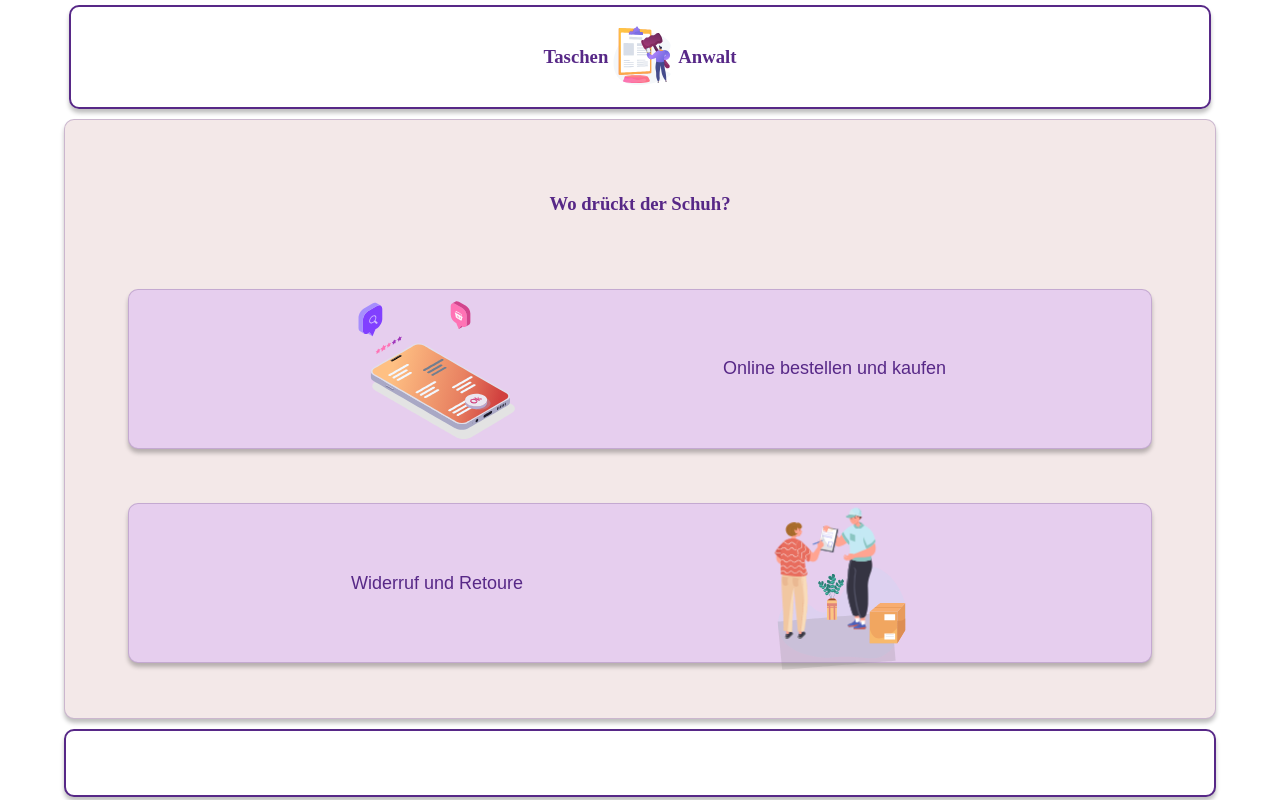
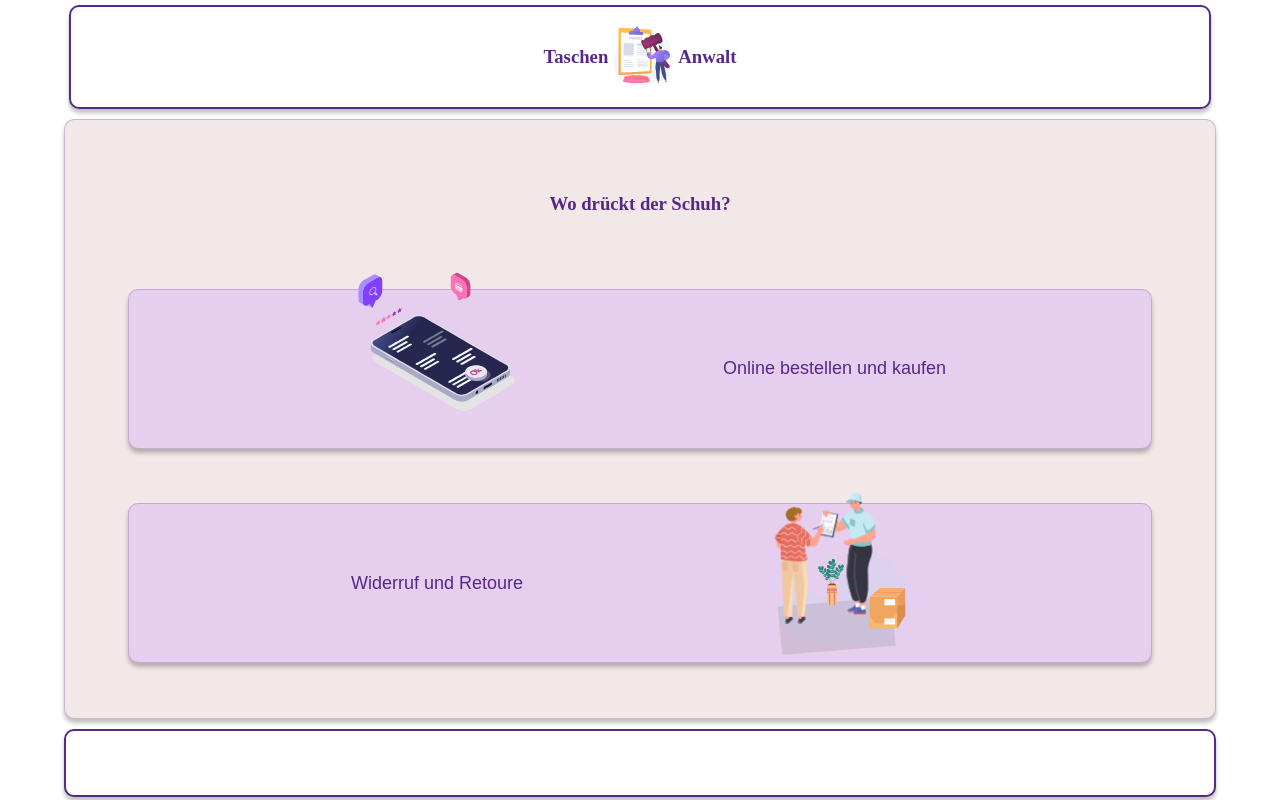
Before and after one commit to actyralf/test-lottie, a Next.js app: page / in a window 1280 px wide. Built offline with nearby package versions, Linux system fonts and the light colour scheme; some icons are missing.

Commit message:
switch to lottie-react

```diff
--- a/package.json
+++ b/package.json
@@ -16,6 +16,7 @@
   },
   "dependencies": {
     "@next/font": "^13.0.5",
+    "lottie-react": "^2.3.1",
     "lottie-web": "^5.10.0",
     "mongoose": "^6.7.3",
     "next": "13.0.4",
--- a/pages/index.js
+++ b/pages/index.js
@@ -4,30 +4,31 @@ import lottie from "lottie-web";
 import {useEffect, useRef} from "react";
 import bestellungAnimation from "../public/BestellungAnimation";
 import widerrufAnimation from "../public/WiderrufAnimation";
+import Lottie from "lottie-react";
 
 export default function HomePage() {
-  const widerrufContainer = useRef(null);
-  const bestellungContainer = useRef(null);
+  // const widerrufContainer = useRef(null);
+  // const bestellungContainer = useRef(null);
 
-  useEffect(() => {
-    lottie.loadAnimation({
-      container: bestellungContainer.current,
-      render: "svg",
-      loop: true,
-      autoplay: true,
-      animationData: bestellungAnimation,
-    });
-  }, []);
+  // useEffect(() => {
+  //   lottie.loadAnimation({
+  //     container: bestellungContainer.current,
+  //     render: "svg",
+  //     loop: true,
+  //     autoplay: true,
+  //     animationData: bestellungAnimation,
+  //   });
+  // }, []);
 
-  useEffect(() => {
-    lottie.loadAnimation({
-      container: widerrufContainer.current,
-      render: "svg",
-      loop: true,
-      autoplay: true,
-      animationData: widerrufAnimation,
-    });
-  }, []);
+  // useEffect(() => {
+  //   lottie.loadAnimation({
+  //     container: widerrufContainer.current,
+  //     render: "svg",
+  //     loop: true,
+  //     autoplay: true,
+  //     animationData: widerrufAnimation,
+  //   });
+  // }, []);
 
   return (
     <div>
@@ -36,16 +37,18 @@ export default function HomePage() {
 
         <Link href="/bestellung" style={{textDecoration: "none"}}>
           <StyledBestellungButton>
-            <BestellungAnimation
-              ref={bestellungContainer}
-            ></BestellungAnimation>
+            <BestellungAnimation>
+              <Lottie animationData={bestellungAnimation} loop={true} />
+            </BestellungAnimation>
             Online bestellen und kaufen
           </StyledBestellungButton>
         </Link>
 
         <Link href="/widerruf" style={{textDecoration: "none"}}>
           <StyledWiderufButton>
-            <WiderrufAnimation ref={widerrufContainer}></WiderrufAnimation>
+            <WiderrufAnimation>
+              <Lottie animationData={widerrufAnimation} loop={true} />
+            </WiderrufAnimation>
             Widerruf und Retoure
           </StyledWiderufButton>
         </Link>
```
Also changed, not shown: 1 other file (tests, documents, lock files or other folders).
